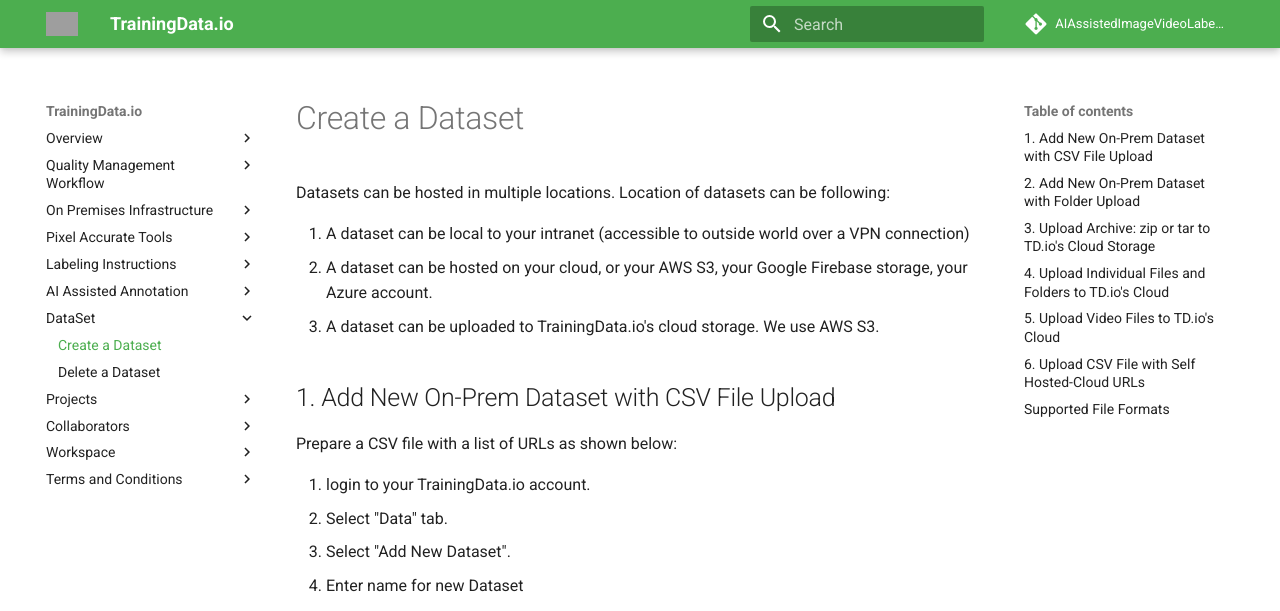
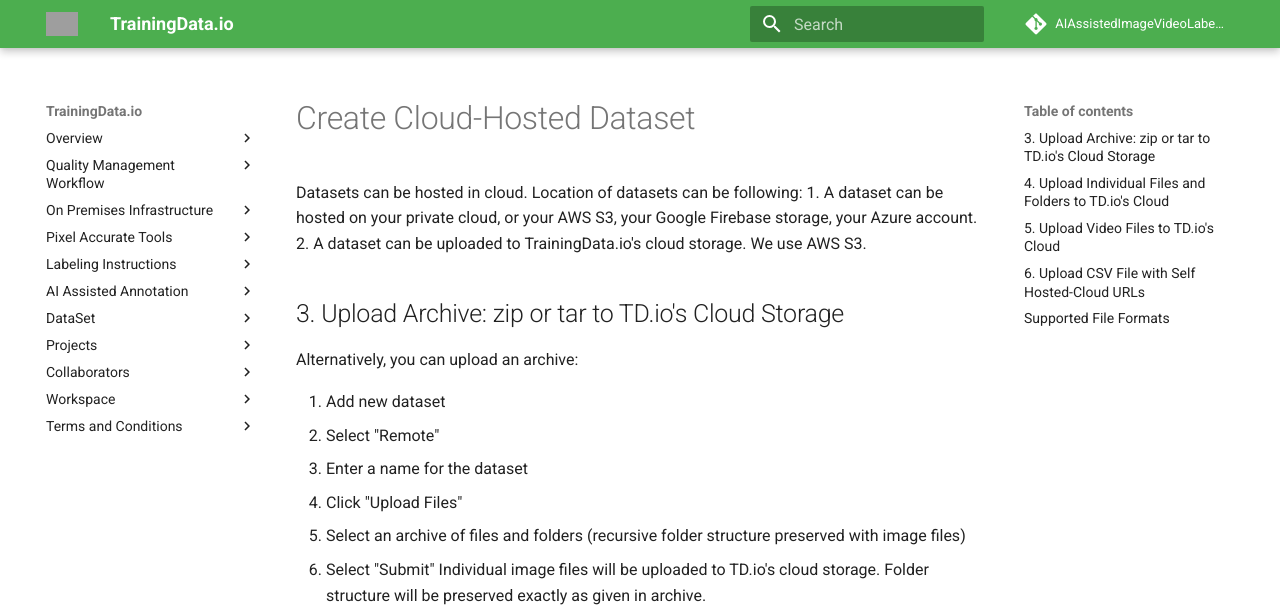
Before and after one commit to trainingdata/AIAssistedImageVideoLabelling, an MkDocs documentation site: the page built from docs/v1.0/DataSet/Create Cloud Hosted Dataset.md, in a window 1280 px wide and 1400 px high. Shown: the top 611 px of the window. Built offline with MkDocs 1.6.1 and Material for MkDocs 9.7.7, drawn with Linux system fonts in a browser that asks for light colours; comment, search, counter and statistics services are not loaded; some of the changed text lies outside the part shown; grey boxes are pictures that could not be loaded.

Commit message:
Update and rename Create a Dataset.md to Create Cloud Hosted Dataset.md

```diff
--- a/docs/v1.0/DataSet/Create a Dataset.md
+++ b/docs/v1.0/DataSet/Create Cloud Hosted Dataset.md
@@ -1,53 +1,7 @@
-# Create a Dataset
-Datasets can be hosted in multiple locations. Location of datasets can be following:
-
-1. A dataset can be local to your intranet (accessible to outside world over a VPN connection)
-2. A dataset can be hosted on your cloud, or your AWS S3, your Google Firebase storage, your Azure account.
-3. A dataset can be uploaded to TrainingData.io's cloud storage. We use AWS S3.
-
-## 1. Add New On-Prem Dataset with CSV File Upload
-
-Prepare a CSV file with a list of URLs as shown below:
-
-1. login to your TrainingData.io account.
-2. Select "Data" tab.
-3. Select "Add New Dataset".
-4. Enter name for new Dataset
-5. Select "Remote"
-6. Upload a csv file that arranges URLs like this
-
-<iframe width='100%' height='250'  src="https://docs.google.com/spreadsheets/d/e/2PACX-1vS0sq3VtQGLMokOyrEuh6sDEnVAkZJeBzFvzsriNSqWZByjFJOgHFp0luJfWEPGqjQYhwOVPhEGo8vk/pubhtml?gid=14120895&amp;single=true&amp;widget=true&amp;headers=false"></iframe>
-
-
-<!-- [![Local Dataset using CSV File Upload - Edited](https://i.ytimg.com/vi/rJK58Ed3kAg/hqdefault.jpg)](https://www.youtube.com/watch?v=rJK58Ed3kAg&feature=youtu.be) -->
-
-<div class="video-wrapper">
-  <iframe width="1280" height="480" src="https://www.youtube.com/embed/rJK58Ed3kAg" frameborder="0" allowfullscreen></iframe>
-</div>
-
-## 2. Add New On-Prem Dataset with Folder Upload
-
-A dataset can be created using "Upload Folder" if the folder is:
-
-a) mounted as a disk (local disk or network storage),
-AND
-b) root of webserver serving dataset is same as the uploaded folder
-
-1. Add new dataset
-2. Select "Local"
-3. Enter a name for the dataset
-4. Click "Upload Folder"
-5. Select a folder that is root of webserver
-6. In video below root of webserver is folder name "imageserver"
-7. Enter "File System Path" as base URL: example http://localhost:8000/
-8. Select "Submit"
-
-<!-- [![Create Local Dataset using "Upload Folder" Local - Edited](https://i.ytimg.com/vi/dPe4nCOB9Y4/hqdefault.jpg)](https://www.youtube.com/watch?v=dPe4nCOB9Y4&feature=youtu.be) -->
-
-<div class="video-wrapper">
-  <iframe width="1280" height="480" src="https://www.youtube.com/embed/dPe4nCOB9Y4" frameborder="0" allowfullscreen></iframe>
-</div>
-
+# Create Cloud-Hosted Dataset
+Datasets can be hosted in cloud. Location of datasets can be following:
+1. A dataset can be hosted on your private cloud, or your AWS S3, your Google Firebase storage, your Azure account.
+2. A dataset can be uploaded to TrainingData.io's cloud storage. We use AWS S3.
 
 ## 3. Upload Archive: zip or tar to TD.io's Cloud Storage
 
```
